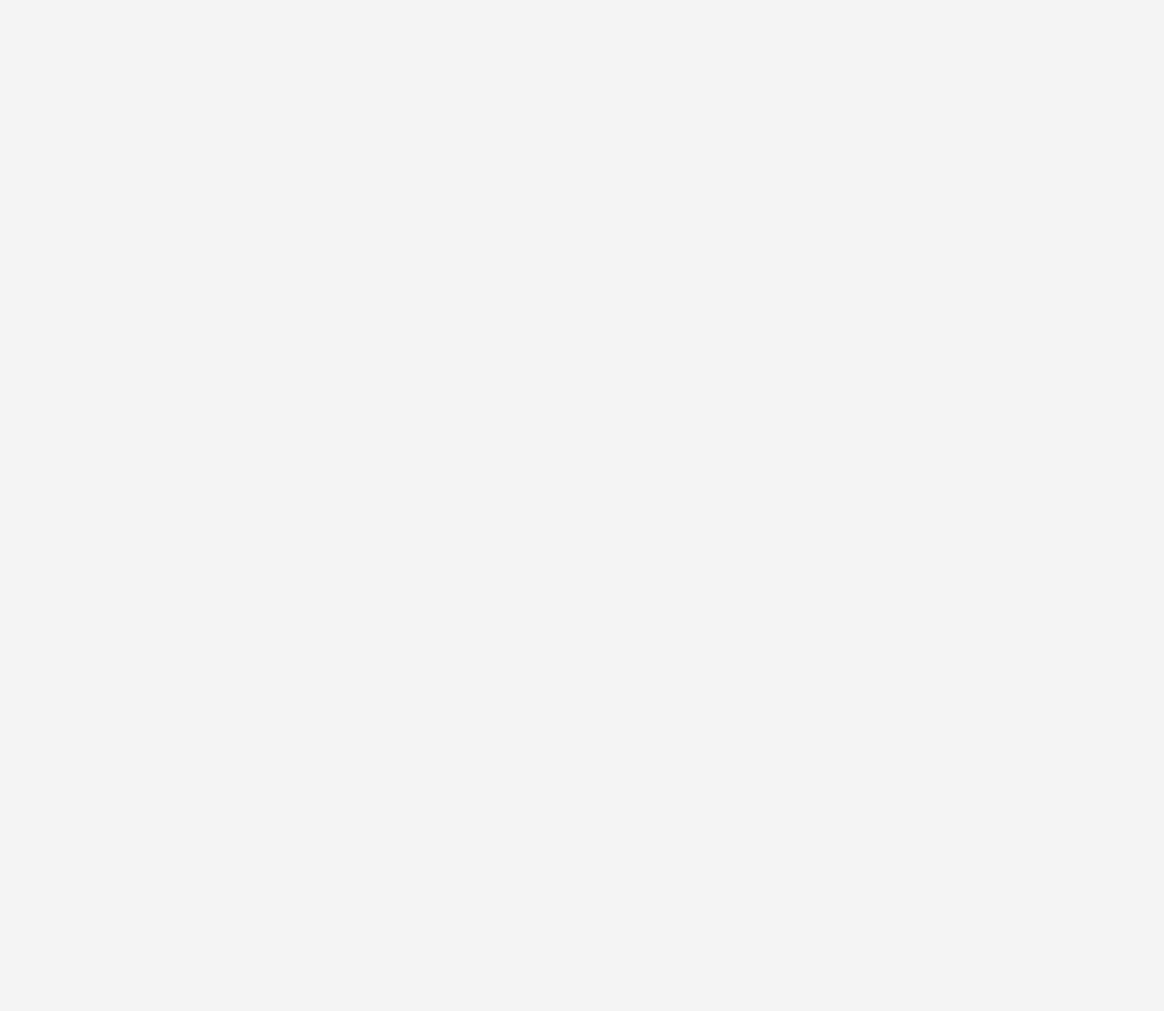
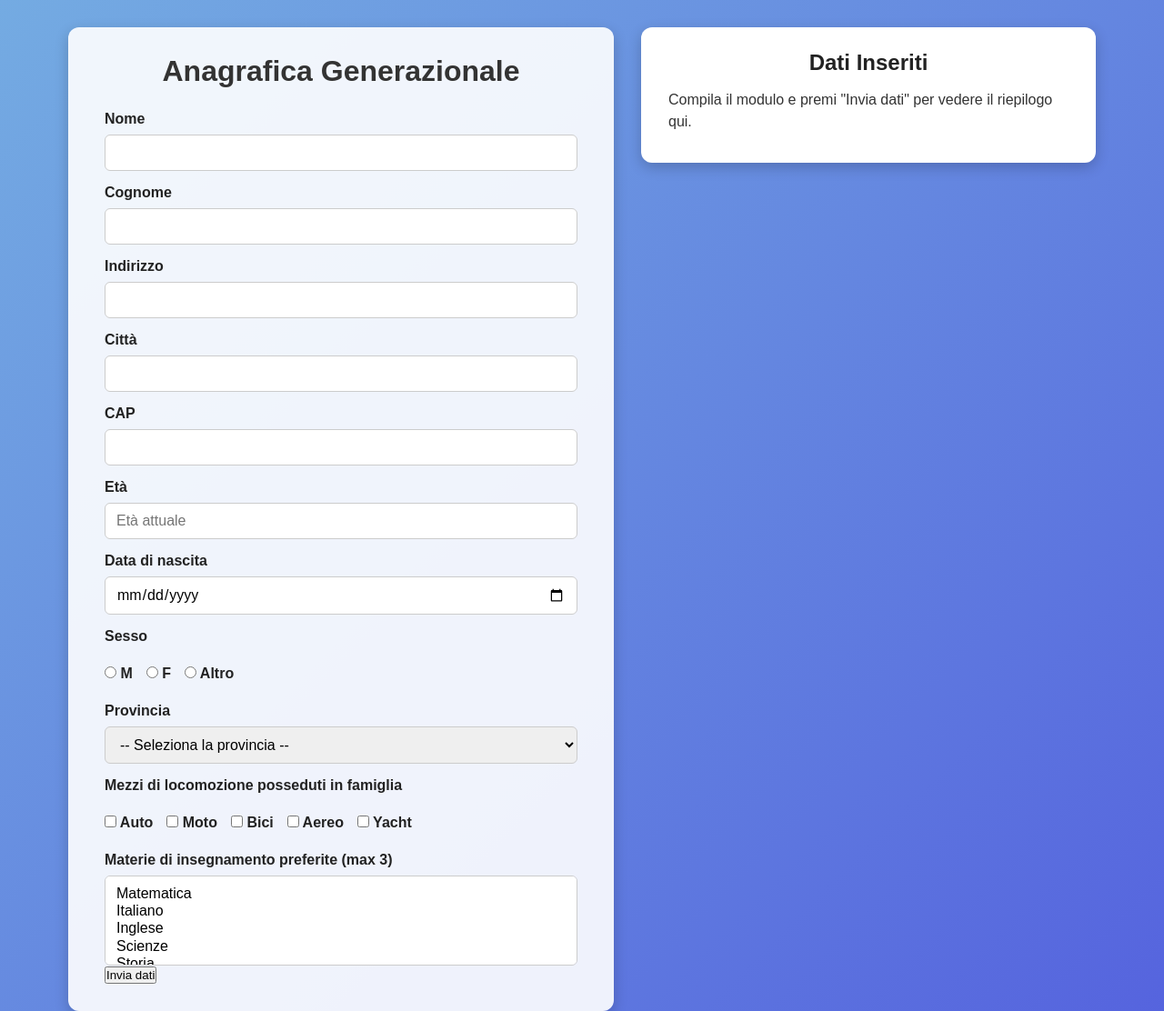
Before and after one commit to cristianferrigolo/Lavori-Ferrigolo, a plain HTML site: page cartellaLavori/Anagrafica3/Anagrafica3.html in a window 1280 px wide. Shown: the top 1112 px of the page at 91% size. Before the commit the page ends 800 px from the top, so only its background shows below. Drawn offline with Linux system fonts and the light colour scheme.

Commit message:
Revamp Anagrafica3.html layout and styles
Updated the HTML structure and styling for the user registration form, enhancing layout and design.

```diff
--- a/cartellaLavori/Anagrafica3/Anagrafica3.html
+++ b/cartellaLavori/Anagrafica3/Anagrafica3.html
@@ -5,130 +5,182 @@
     <meta name="viewport" content="width=device-width, initial-scale=1.0" />
     <title>Anagrafica Utente</title>
     <style>
-      body {
-        font-family: Arial, sans-serif;
-        background-color: #f4f4f4;
+      * {
+      box-sizing: border-box;
       margin: 0;
       padding: 0;
+      font-family: "Poppins", sans-serif;
     }
 
-      .container {
-        width: 80%;
-        max-width: 800px;
-        margin: 30px auto;
-        padding: 25px;
-        background-color: #fff;
-        box-shadow: 0 4px 8px rgba(0, 0, 0, 0.1);
-        border-radius: 10px;
+    body {
+      background: linear-gradient(135deg, #74ABE2, #5563DE);
+      min-height: 100vh;
+      display: flex;
+      justify-content: center;
+      align-items: flex-start;
+      padding: 30px;
+      gap: 30px;
+      flex-wrap: wrap;
+    }
+
+    form {
+      background: rgba(255, 255, 255, 0.9);
+      border-radius: 12px;
+      padding: 30px 40px;
+      box-shadow: 0 5px 15px rgba(0, 0, 0, 0.2);
+      width: 100%;
+      max-width: 600px;
     }
 
     h1 {
       text-align: center;
       color: #333;
-        font-size: 2rem;
       margin-bottom: 25px;
     }
 
-      .form-group {
-        margin-bottom: 25px;
+    label {
+      display: block;
+      font-weight: 600;
+      color: #222;
+      margin-bottom: 8px;
+      margin-top: 15px;
     }
 
-      /* Titolo di sezione più grande */
-      .form-group > label:first-child {
-        font-size: 1.2rem;
-        font-weight: bold;
-        display: block;
-        margin-bottom: 10px;
+    input[type="text"],
+    input[type="number"],
+    input[type="date"],
+    select {
+      width: 100%;
+      padding: 10px 12px;
+      border: 1px solid #ccc;
+      border-radius: 6px;
+      font-size: 1rem;
+      transition: 0.2s;
+    }
+
+    .radio-group,
+    .checkbox-group {
+      display: flex;
+      flex-wrap: wrap;
+      gap: 15px;
+      margin-top: 8px;
+    }
+
+    button {
+      margin-top: 25px;
+      width: 100%;
+      padding: 12px;
+      background: #5563DE;
+      color: white;
+      font-size: 1rem;
+      border: none;
+      border-radius: 8px;
+      cursor: pointer;
+      transition: background 0.3s;
+    }
+
+    button:hover {
+      background: #3a47c1;
+    }
+
+    #output {
+      background: white;
+      border-radius: 12px;
+      padding: 25px 30px;
+      box-shadow: 0 5px 15px rgba(0, 0, 0, 0.2);
+      max-width: 500px;
+      width: 100%;
+      color: #333;
+    }
+
+    #output h2 {
+      text-align: center;
+      margin-bottom: 15px;
       color: #222;
     }
 
-      /* Input, select e textarea */
-      .form-group input,
-      .form-group select,
-      .form-group textarea {
-        width: 100%;
-        padding: 8px;
-        font-size: 14px;
-        border: 1px solid #ccc;
-        border-radius: 4px;
-      }
-
-      /* Radio e checkbox */
-      .form-group input[type="radio"],
-      .form-group input[type="checkbox"] {
-        width: auto;
-        margin-left: 10px;
-        accent-color: #007bff;
-      }
-
-      /* Sezione Sesso e simili */
-      .options-group {
-        margin-top: 8px;
-      }
-
-      .options-group label {
-        font-size: 0.95rem;
-        color: #333;
-      }
-
-      /* Checkbox: testo a sinistra, quadratino a destra */
-      .checkbox-group {
-        display: flex;
-        flex-direction: column;
-        gap: 8px;
-        margin-top: 8px;
-      }
-
-      .checkbox-item {
-        display: flex;
-        justify-content: space-between;
-        align-items: center;
-        border: 1px solid #ddd;
-        border-radius: 4px;
-        padding: 6px 10px;
-        background-color: #fafafa;
-        transition: background-color 0.2s ease;
-      }
-
-      .checkbox-item:hover {
-        background-color: #eef6ff;
-      }
-
-      .checkbox-item label {
-        font-size: 0.95rem;
-        color: #333;
-      }
-
-      /* Listbox */
-      #materie {
-        font-size: 0.95rem;
-      }
-
-      /* Bottone */
-      .button-container {
-        text-align: center;
-      }
-
-      .form-btn {
-        background-color: #007bff;
-        color: white;
-        padding: 10px 25px;
-        border: none;
-        border-radius: 5px;
-        font-size: 16px;
-        cursor: pointer;
-        transition: background-color 0.2s ease;
-      }
-
-      .form-btn:hover {
-        background-color: #0056b3;
+    #output p {
+      margin-bottom: 8px;
+      line-height: 1.5;
     }
     </style>
   </head>
 
   <body>
+    <form id="anagraficaForm">
+    <h1>Anagrafica Generazionale</h1>
 
+    <label for="nome">Nome</label>
+    <input type="text" id="nome" name="nome" required>
+
+    <label for="cognome">Cognome</label>
+    <input type="text" id="cognome" name="cognome" required>
+
+    <label for="indirizzo">Indirizzo</label>
+    <input type="text" id="indirizzo" name="indirizzo">
+
+    <label for="citta">Città</label>
+    <input type="text" id="citta" name="citta">
+
+    <label for="cap">CAP</label>
+    <input type="text" id="cap" name="cap">
+
+    <label for="eta">Età</label>
+    <input type="number" id="eta" name="eta" placeholder="Età attuale">
+
+    <label for="dataNascita">Data di nascita</label>
+    <input type="date" id="dataNascita" name="dataNascita">
+
+    <label>Sesso</label>
+    <div class="radio-group">
+      <label><input type="radio" name="sesso" value="M"> M</label>
+      <label><input type="radio" name="sesso" value="F"> F</label>
+      <label><input type="radio" name="sesso" value="Altro"> Altro</label>
+    </div>
+
+    <label for="provincia">Provincia</label>
+    <select id="provincia" name="provincia">
+      <option value="">-- Seleziona la provincia --</option>
+      <option>RM - Roma</option>
+      <option>MI - Milano</option>
+      <option>NA - Napoli</option>
+      <option>TO - Torino</option>
+      <option>FI - Firenze</option>
+      <option>VE - Venezia</option>
+      <option>BA - Bari</option>
+    </select>
+
+    <label>Mezzi di locomozione posseduti in famiglia</label>
+    <div class="checkbox-group">
+      <label><input type="checkbox" name="mezzi" value="Auto"> Auto</label>
+      <label><input type="checkbox" name="mezzi" value="Moto"> Moto</label>
+      <label><input type="checkbox" name="mezzi" value="Bici"> Bici</label>
+      <label><input type="checkbox" name="mezzi" value="Aereo"> Aereo</label>
+      <label><input type="checkbox" name="mezzi" value="Yacht"> Yacht</label>
+    </div>
+
+    <label for="materie">Materie di insegnamento preferite (max 3)</label>
+    <select id="materie" name="materie" multiple>
+      <option>Matematica</option>
+      <option>Italiano</option>
+      <option>Inglese</option>
+      <option>Scienze</option>
+      <option>Storia</option>
+      <option>Geografia</option>
+      <option>Arte</option>
+      <option>Educazione fisica</option>
+      <option>Musica</option>
+    </select>
+
+    <input type="button" value="Invia dati" onclick="stampa()">
+  </form>
+
+  <div id="output">
+    <h2>Dati Inseriti</h2>
+    <p>Compila il modulo e premi "Invia dati" per vedere il riepilogo qui.</p>
+  </div>
     <script src="scriptAnagrafica3.js"></script>
 
   </body>
+
 </html>
```
Lines whose indentation alone changed are shown as unchanged.
